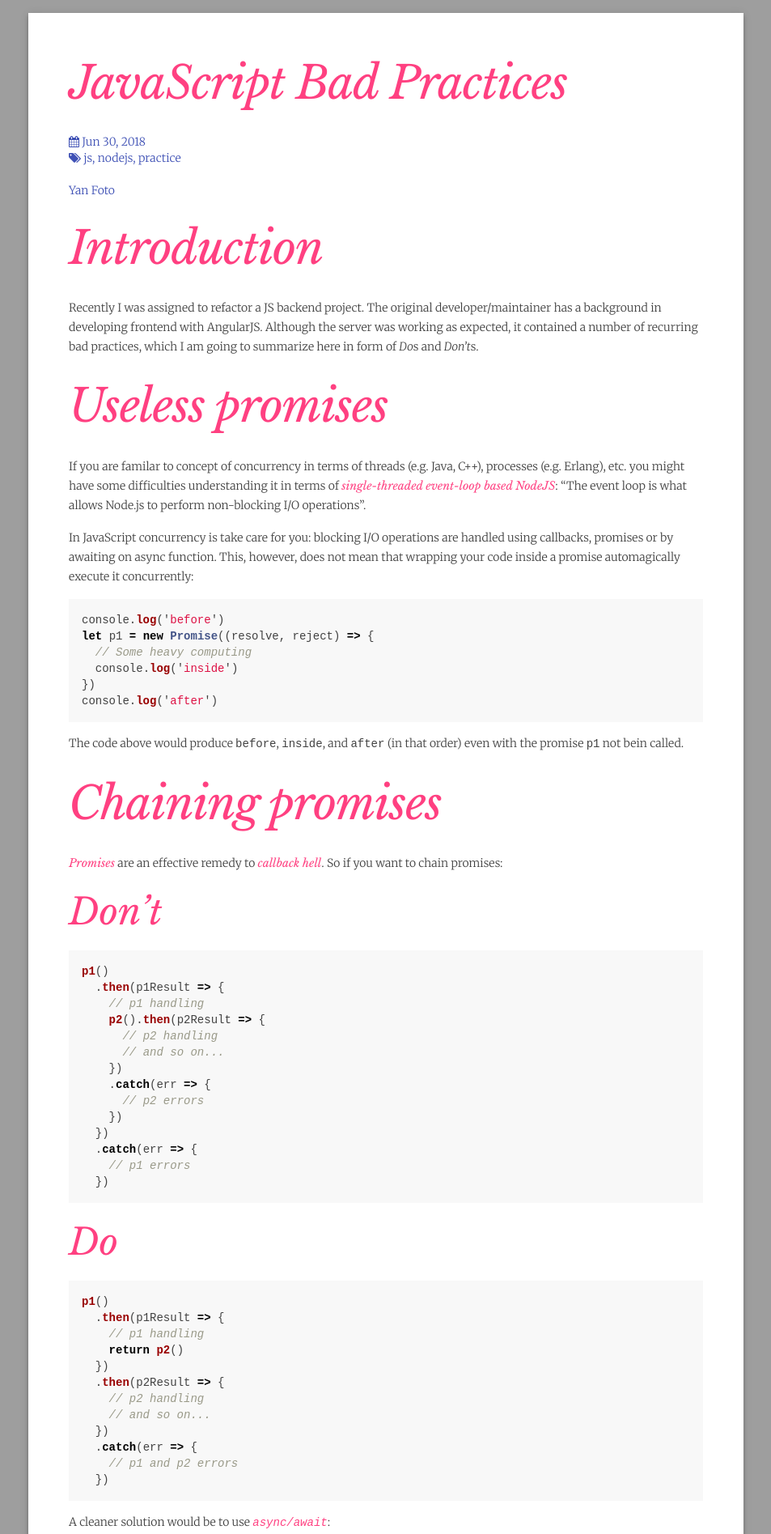
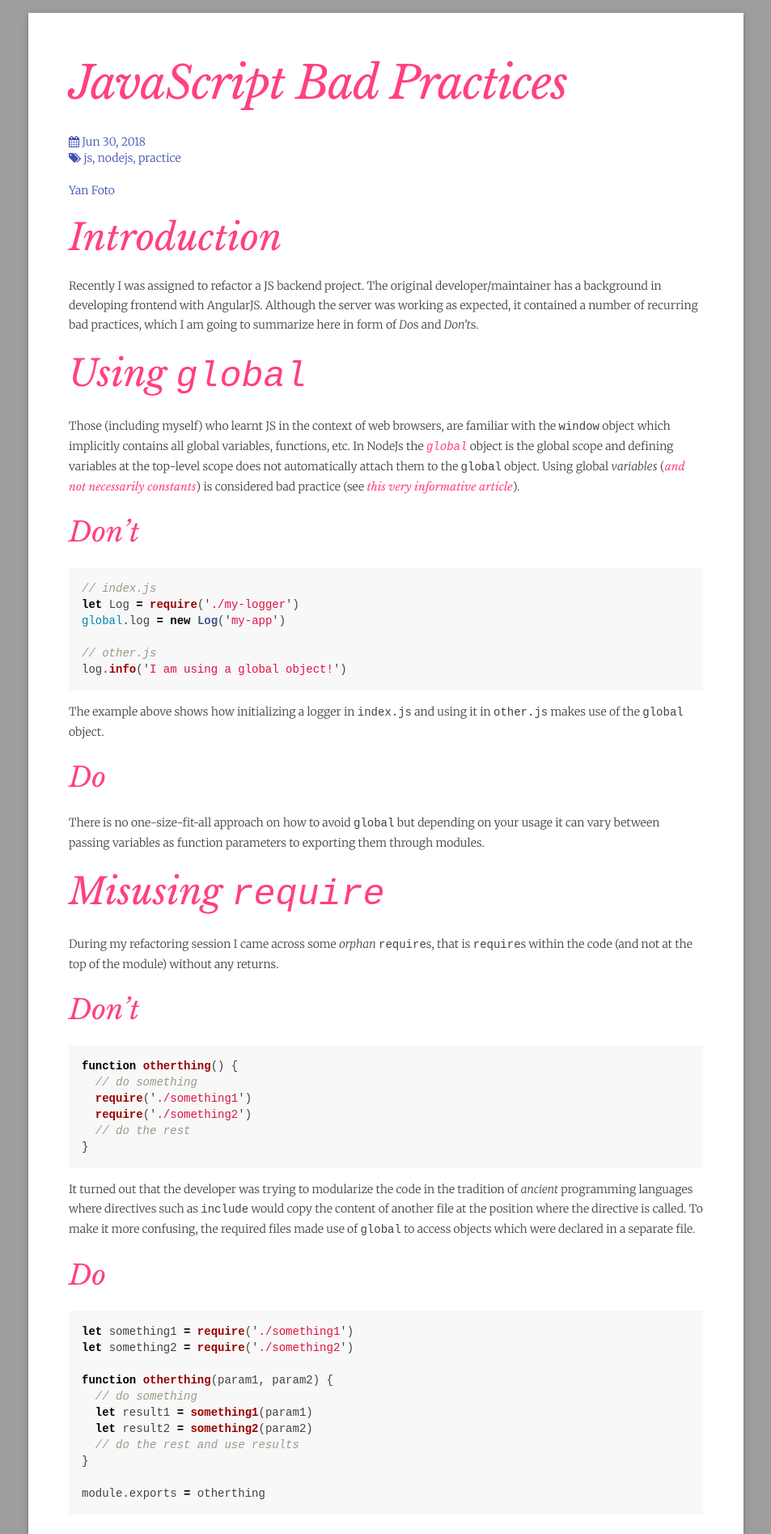
Before and after one commit to yan-foto/yan-foto.github.io, a Jekyll site: the page built from _posts/2018-30-06-js-worst-practices.md, in a window 1280 px wide. Shown: the top 1895 px of the page at 81% size, without its empty margins (163-1116 px from the left). Built offline with Jekyll 4.4.1, drawn with Linux system fonts in a browser that asks for light colours; nearby versions of some CDN libraries; comment, search, counter and statistics services are not loaded; some of the changed text lies outside the part shown.

Commit message:
Add global and misusing require to js bad practices

````diff
--- a/_posts/2018-30-06-js-worst-practices.md
+++ b/_posts/2018-30-06-js-worst-practices.md
@@ -6,10 +6,60 @@ summary:    If you're new to JS you might be used to some practices which are no
 categories: js nodejs practice
 ---
 
-# Introduction
+## Introduction
 Recently I was assigned to refactor a JS backend project. The original developer/maintainer has a background in developing frontend with AngularJS. Although the server was working as expected, it contained a number of recurring bad practices, which I am going to summarize here in form of *Do*s and *Don't*s.
 
-# Useless promises
+## Using `global`
+Those (including myself) who learnt JS in the context of web browsers, are familiar with the `window` object which implicitly contains all global variables, functions, etc. In NodeJs the [`global`](https://nodejs.org/api/globals.html#globals_global) object is the global scope and defining variables at the top-level scope does not automatically attach them to the `global` object. Using global *variables* ([and not necessarily *constants*](https://stackoverflow.com/a/1265684/2295964)) is considered bad practice (see [this very informative article](http://wiki.c2.com/?GlobalVariablesAreBad)).
+
+### *Don't*
+```js
+// index.js
+let Log = require('./my-logger')
+global.log = new Log('my-app')
+
+// other.js
+log.info('I am using a global object!')
+```
+
+The example above shows how initializing a logger in `index.js` and using it in `other.js` makes use of the `global` object.
+
+### *Do*
+There is no one-size-fit-all approach on how to avoid `global` but depending on your usage it can vary between passing variables as function parameters to exporting them through modules.
+
+## Misusing `require`
+During my refactoring session I came across some *orphan* `require`s, that is `require`s within the code (and not at the top of the module) without any returns.
+
+### *Don't*
+
+```js
+function otherthing() {
+  // do something
+  require('./something1')
+  require('./something2')
+  // do the rest
+}
+```
+
+It turned out that the developer was trying to modularize the code in the tradition of *ancient* programming languages where directives such as `include` would copy the content of another file at the position where the directive is called. To make it more confusing, the required files made use of `global` to access objects which were declared in a separate file.
+
+### *Do*
+
+```js
+let something1 = require('./something1')
+let something2 = require('./something2')
+
+function otherthing(param1, param2) {
+  // do something
+  let result1 = something1(param1)
+  let result2 = something2(param2)
+  // do the rest and use results
+}
+
+module.exports = otherthing
+```
+
+## Useless promises
 If you are familar to concept of concurrency in terms of threads (e.g. Java, C++), processes (e.g. Erlang), etc. you might have some difficulties understanding it in terms of [single-threaded event-loop based NodeJS](https://nodejs.org/en/docs/guides/event-loop-timers-and-nexttick/): "The event loop is what allows Node.js to perform non-blocking I/O operations".
 
 In JavaScript concurrency is take care for you: blocking I/O operations are handled using callbacks, promises or by awaiting on async function. This, however, does not mean that wrapping your code inside a promise automagically execute it concurrently:
@@ -25,10 +75,10 @@ console.log('after')
 
 The code above would produce `before`, `inside`, and `after` (in that order) even with the promise `p1` not bein called.
 
-# Chaining promises
+## Chaining promises
 [Promises](https://developer.mozilla.org/en-US/docs/Web/JavaScript/Reference/Global_Objects/Promise) are an effective remedy to [callback hell](http://callbackhell.com/). So if you want to chain promises:
 
-## *Don't*
+### *Don't*
 ```js
 p1()
   .then(p1Result => {
@@ -46,7 +96,7 @@ p1()
   })
 ```
 
-## *Do*
+### *Do*
 ```js
 p1()
   .then(p1Result => {
@@ -77,10 +127,10 @@ async function run() {
 
 run()
 ```
-# Array operations
+## Array operations
 Not only in JS, but also in other programming languages following functional paradigms, provide a number of methods to iterate and transform arrays. One of the most curios patterns that I encountered during the following was the following:
 
-## *Don't*
+### *Don't*
 ```js
 let a = [1,2,3,4]
 for (key in a) {
@@ -94,7 +144,7 @@ for (key in a) {
 
 It should be noted that [`for...in` ](https://developer.mozilla.org/en-US/docs/Web/JavaScript/Reference/Statements/for...in) is meant to iterate over `Object` keys and not in combination with arrays. `parseInt` was used here as `key` is always an string in `for...in` loops.
 
-## *Do*
+### *Do*
 Depending on what you want to, you can avoid `for`s altogether by using following [`Array`](https://developer.mozilla.org/en-US/docs/Web/JavaScript/Reference/Global_Objects/Array) methods:
 
  * [`map`](https://developer.mozilla.org/en-US/docs/Web/JavaScript/Reference/Global_Objects/Array/map) to transform an array:
@@ -124,12 +174,12 @@ Depending on what you want to, you can avoid `for`s altogether by using followin
      return acc
    }, {}) // { name: 'reduce', type: 'function', value: 42 }
    ```
-   * [`some`](https://developer.mozilla.org/en-US/docs/Web/JavaScript/Reference/Global_Objects/Array/some) to check if at least an element in array fulfills the condition:
+  * [`some`](https://developer.mozilla.org/en-US/docs/Web/JavaScript/Reference/Global_Objects/Array/some) to check if at least an element in array fulfills the condition:
    ```js
    // Check if at least on of the funcions retuns hello world
    let a = [() => 42, () => 'hello world', () => 'goodbye world']
    a.some(el => el() === 'hello world')
    ```
 
-# Summary
+## Summary
 In this article concurrency and functional programming in JavaScript were addressed briefly. The most important lesson is 1) concurrency is taken care for you, 2) functional programming simplifies working with arrays.
````
